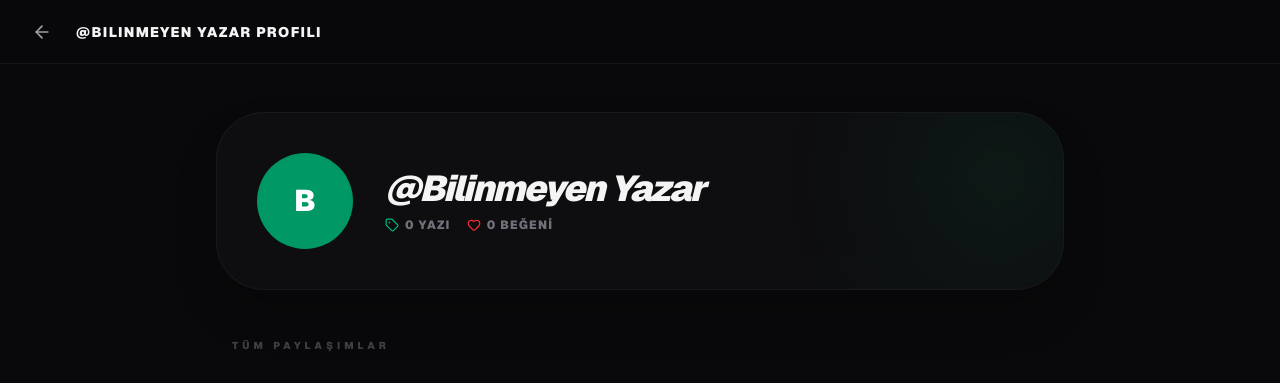
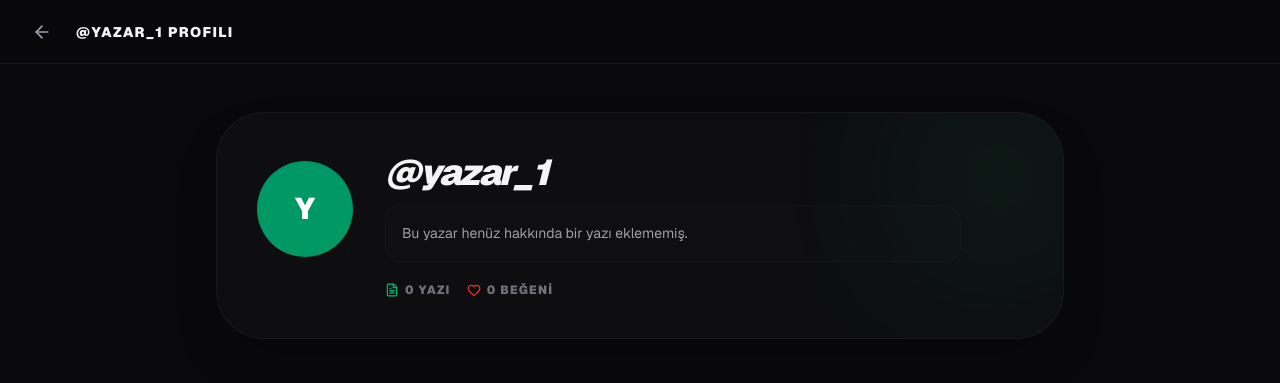
Before and after one commit to sbayir221-source/panel-app, a Next.js app: page /u/1 in a window 1280 px wide. Shown: the top 383 px of the page. Built offline with nearby package versions, Linux system fonts and the light colour scheme; no server answers; the database is empty.

Commit message:
profil güncellemesi v2

```diff
--- a/app/u/[id]/page.tsx
+++ b/app/u/[id]/page.tsx
@@ -4,9 +4,8 @@ import { useEffect, useState } from "react";
 import { collection, query, where, onSnapshot, doc } from "firebase/firestore";
 import { db } from "@/lib/firebase";
 import { useParams, useRouter } from "next/navigation";
-import { Calendar, ArrowLeft, Heart, MessageCircle, Tag } from "lucide-react";
+import { Calendar, ArrowLeft, Heart, MessageCircle, Tag, FileText } from "lucide-react";
 
-// Ana sayfadaki BBCode çözümleyici ile aynı
 const parseBBCode = (text: string = "") => {
   let html = text
     .replace(/\[b\](.*?)\[\/b\]/g, "<strong>$1</strong>")
@@ -20,16 +19,24 @@ export default function UserProfile() {
   const { id } = useParams();
   const router = useRouter();
   const [userPosts, setUserPosts] = useState<any[]>([]);
+  const [profileData, setProfileData] = useState<any>(null); // Kullanıcının nick ve bio verisi
   const [loading, setLoading] = useState(true);
   const [siteSettings, setSiteSettings] = useState<any>({});
 
   useEffect(() => {
-    // Site Ayarlarını ve Renk Temasını Al
+    // Site Temasını Al
     const unsubSettings = onSnapshot(doc(db, "config", "site"), (docSnap) => {
       if (docSnap.exists()) setSiteSettings(docSnap.data());
     });
 
-    // Sadece bu kullanıcıya ait yazıları getir
+    // Profil Bilgilerini Çek (Nick ve Bio)
+    const unsubProfile = onSnapshot(doc(db, "users", id as string), (docSnap) => {
+      if (docSnap.exists()) {
+        setProfileData(docSnap.data());
+      }
+    });
+
+    // Kullanıcının Yazılarını Çek
     const q = query(collection(db, "posts"), where("userId", "==", id));
     const unsubPosts = onSnapshot(q, (snap) => {
       const fetched = snap.docs.map(d => ({ id: d.id, ...d.data() } as any));
@@ -38,7 +45,7 @@ export default function UserProfile() {
       setLoading(false);
     });
 
-    return () => { unsubSettings(); unsubPosts(); };
+    return () => { unsubSettings(); unsubProfile(); unsubPosts(); };
   }, [id]);
 
   const themeColor = siteSettings.accentColor || "emerald";
@@ -46,40 +53,40 @@ export default function UserProfile() {
   const themeBg = `bg-${themeColor}-600`;
   const themeBgTint = `bg-${themeColor}-500/5`;
 
-  if (loading) return <div className="min-h-screen bg-[#09090b] flex items-center justify-center text-zinc-600 font-black text-xs uppercase italic tracking-widest">Profil Yükleniyor...</div>;
+  if (loading) return <div className="min-h-screen bg-[#09090b] flex items-center justify-center text-zinc-600 font-black text-xs uppercase italic tracking-widest">Yükleniyor...</div>;
 
-  const userEmail = userPosts.length > 0 ? userPosts[0].userEmail : "Bilinmeyen Yazar";
-  const userName = userEmail.split('@')[0];
+  // Nickname maskeleme mantığı
+  const displayNickname = profileData?.nickname || "yazar_" + (id as string).substring(0, 5);
+  const displayBio = profileData?.bio || "Bu yazar henüz hakkında bir yazı eklememiş.";
 
   return (
     <div className="min-h-screen bg-[#09090b] text-zinc-100 font-sans selection:bg-zinc-500/30">
-      {/* Üst Header */}
       <nav className="sticky top-0 z-50 bg-[#09090b]/80 backdrop-blur-md border-b border-zinc-800/50 h-16 flex items-center px-6 gap-4">
         <button onClick={() => router.push('/')} className="p-2 hover:bg-zinc-800 rounded-xl transition-colors text-zinc-400 hover:text-white">
           <ArrowLeft size={20} />
         </button>
-        <div className="font-black text-sm uppercase tracking-widest truncate">@{userName} Profili</div>
+        <div className="font-black text-sm uppercase tracking-widest truncate">@{displayNickname} Profili</div>
       </nav>
 
       <main className="max-w-4xl mx-auto px-6 py-12">
-        {/* Profil Kartı */}
-        <div className="bg-zinc-900/40 border border-zinc-800/50 p-10 rounded-[3rem] mb-12 flex flex-col md:flex-row items-center gap-8 shadow-2xl relative overflow-hidden">
+        {/* Yenilenen Profil Kartı */}
+        <div className="bg-zinc-900/40 border border-zinc-800/50 p-10 rounded-[3rem] mb-12 flex flex-col md:flex-row items-center md:items-start gap-8 shadow-2xl relative overflow-hidden">
           <div className={`absolute top-0 right-0 w-32 h-32 blur-[80px] opacity-20 ${themeBg}`}></div>
 
-          <div className={`w-24 h-24 rounded-full flex items-center justify-center text-3xl font-black uppercase text-white shadow-inner ${themeBg}`}>
-            {userName[0]}
+          <div className={`w-24 h-24 rounded-full flex items-center justify-center text-3xl font-black uppercase text-white shadow-inner flex-shrink-0 mt-2 ${themeBg}`}>
+            {displayNickname[0]}
           </div>
 
-          <div className="text-center md:text-left flex-1">
-            <h1 className="text-4xl font-black tracking-tighter mb-2 italic">@{userName}</h1>
-            <div className="flex flex-wrap justify-center md:justify-start gap-4 text-xs font-black uppercase tracking-widest text-zinc-500">
-               <span className="flex items-center gap-1.5"><Tag size={14} className={themeText}/> {userPosts.length} YAZI</span>
+          <div className="text-center md:text-left flex-1 space-y-3">
+            <h1 className="text-4xl font-black tracking-tighter italic">@{displayNickname}</h1>
+            <p className="text-zinc-400 text-sm leading-relaxed max-w-xl bg-zinc-900/20 p-4 rounded-2xl border border-zinc-800/30">{displayBio}</p>
+            <div className="flex flex-wrap justify-center md:justify-start gap-4 text-xs font-black uppercase tracking-widest text-zinc-500 pt-2">
+               <span className="flex items-center gap-1.5"><FileText size={14} className={themeText}/> {userPosts.length} YAZI</span>
                <span className="flex items-center gap-1.5"><Heart size={14} className="text-red-500"/> {userPosts.reduce((acc, post) => acc + (post.likes?.length || 0), 0)} BEĞENİ</span>
             </div>
           </div>
         </div>
 
-        {/* Yazı Listesi */}
         <h2 className="text-[10px] font-black uppercase tracking-[0.4em] text-zinc-700 mb-8 px-4">TÜM PAYLAŞIMLAR</h2>
 
         <div className="grid grid-cols-1 gap-8">
@@ -89,7 +96,7 @@ export default function UserProfile() {
             </div>
           ) : (
             userPosts.map((post: any) => (
-              <article key={post.id} className="bg-zinc-900/20 border border-zinc-800/50 rounded-[2.5rem] overflow-hidden hover:bg-zinc-900/30 transition-all group border-l-4" style={{ borderColor: `var(--tw-border-opacity)` }}>
+              <article key={post.id} className="bg-zinc-900/20 border border-zinc-800/50 rounded-[2.5rem] overflow-hidden hover:bg-zinc-900/30 transition-all group">
                 {post.imageUrl && <img src={post.imageUrl} className="w-full h-64 object-cover" />}
                 <div className="p-8">
                   <div className="flex justify-between mb-4">
@@ -100,15 +107,10 @@ export default function UserProfile() {
                       <Calendar size={12}/> {new Date(post.createdAt).toLocaleDateString('tr-TR')}
                     </span>
                   </div>
-                  <h3 className="text-xl font-bold mb-4 group-hover:text-white transition-colors">{post.title}</h3>
-                  <div className="text-zinc-400 text-sm line-clamp-3 mb-6" dangerouslySetInnerHTML={parseBBCode(post.content)} />
-                  <div className="flex gap-4 pt-4 border-t border-zinc-800/30">
-                    <div className="flex items-center gap-1.5 text-xs font-bold text-zinc-600">
-                      <Heart size={16} className="text-red-500" fill="currentColor"/> {post.likes?.length || 0}
-                    </div>
-                    <div className="flex items-center gap-1.5 text-xs font-bold text-zinc-600">
-                      <MessageCircle size={16} className={themeText}/> Yorumları Gör
-                    </div>
+                  <h3 className="text-xl font-bold mb-4">{post.title}</h3>
+                  <div className="text-zinc-400 text-sm mb-6" dangerouslySetInnerHTML={parseBBCode(post.content)} />
+                  <div className="flex gap-4 pt-4 border-t border-zinc-800/30 text-xs font-bold text-zinc-600">
+                    <span className="flex items-center gap-1"><Heart size={16} className="text-red-500" fill="currentColor"/> {post.likes?.length || 0}</span>
                   </div>
                 </div>
               </article>
```
